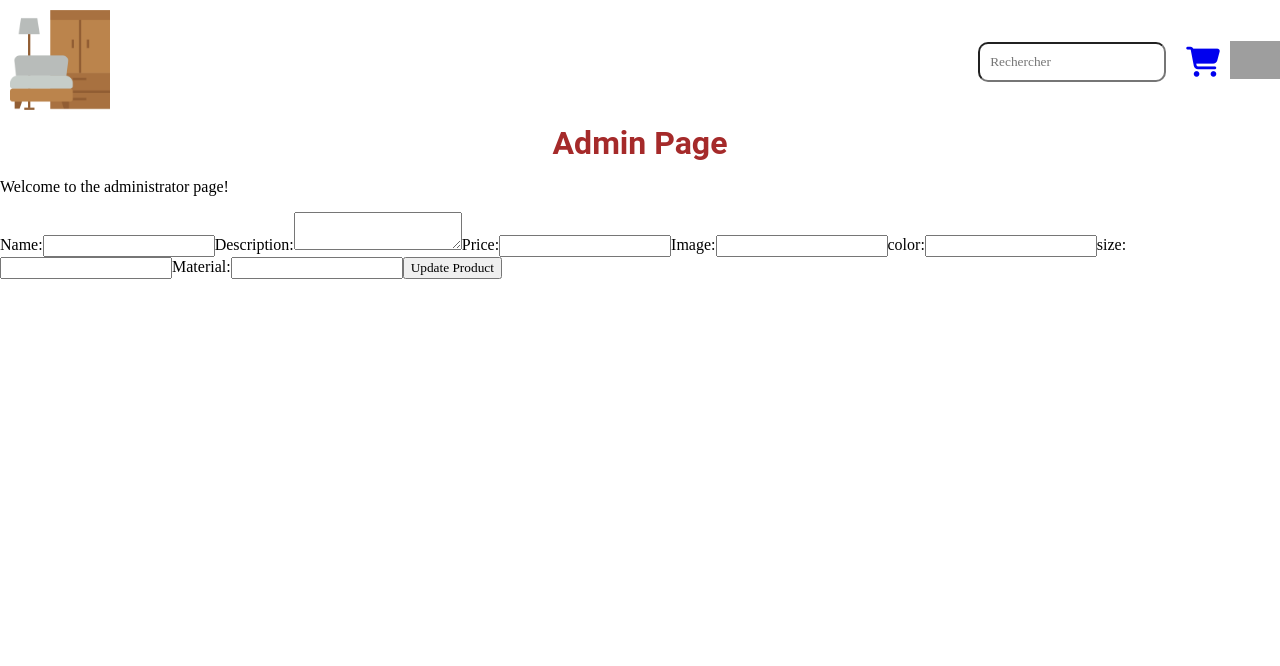
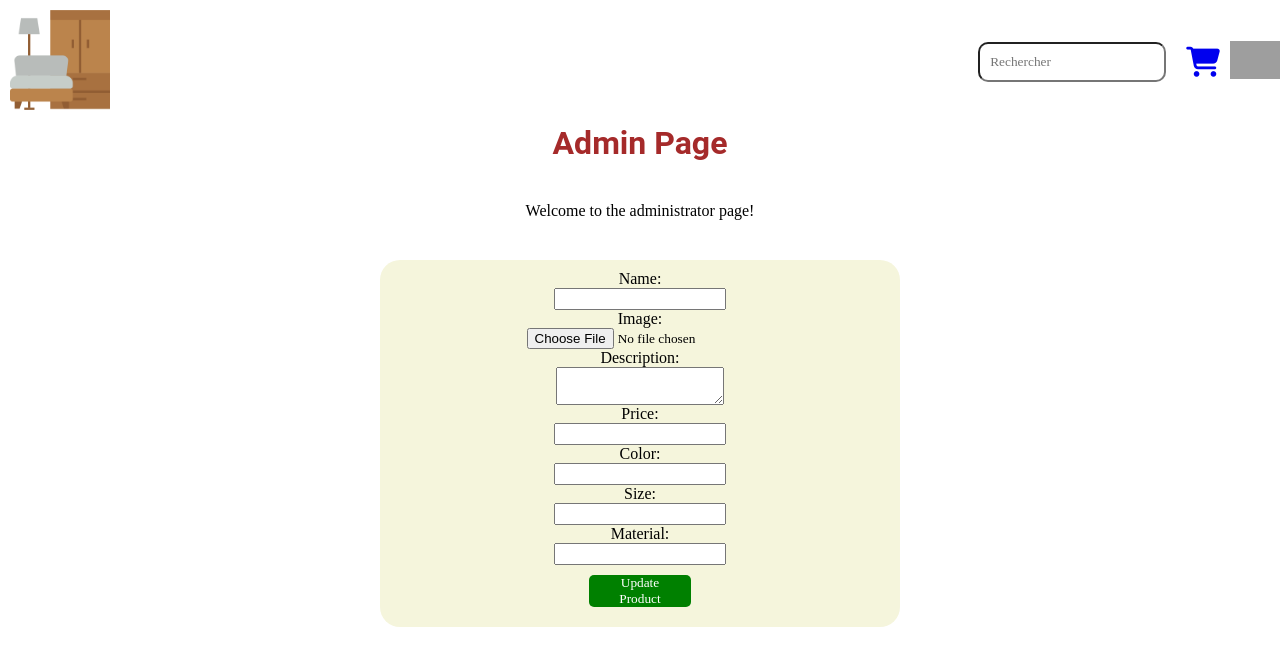
Before and after one commit to adatechschool/onmeuble, a React (Create React App) app in the folder front/: page /admin in a window 1280 px wide. Shown: the top 666 px of the page. Built offline with nearby package versions, Linux system fonts and the light colour scheme; grey boxes are pictures that could not be loaded; a web font is replaced by a local one.

Commit message:
css et listarticle page ajouter modifier

```diff
--- /dev/null
+++ b/front/src/pages/AdminPage.css
@@ -0,0 +1,69 @@
+.adminForm {
+    display: flex;
+    align-items: center;
+    flex-direction: column;
+    flex-wrap: wrap;
+    background-color: beige;
+    padding: 10px;
+    margin: auto;
+    justify-content: space-between;
+    max-width: 500px;
+    border-radius: 20px;
+}
+
+.adminForm img {
+    max-width: 200px;
+    max-height: 200px;
+}
+
+.adminPage {
+    text-align: center;
+    align-items: center;
+
+}
+
+.paraAdmin {
+    align-items: center;
+    text-align: center;
+    padding: 30px;
+    margin: 10px;
+}
+/*
+.product {
+
+}
+
+.desc {
+
+}
+
+.price {
+
+}
+
+.productColor {
+
+
+}
+
+.productImg {
+
+}
+
+.material { */
+
+
+.submitBtn, #file-upload-button {
+    width: min-content;
+    padding: 0 30px;
+    background-color: green;
+    border: none;
+    border-radius: 5px;
+    transition: all 0.3s ease;
+    margin: 10px;
+    color: white;
+}
+
+.submitBtn:hover {
+    background-color: darkgreen;
+}
--- a/front/src/pages/AdminPage.js
+++ b/front/src/pages/AdminPage.js
@@ -1,61 +1,74 @@
-import React, { useState } from 'react'
+import React, { useState } from "react";
+import "./AdminPage.css";
 
 function AdminPage() {
   const [product, setProduct] = useState({
-    name: '',
-    description: '',
-    price: '',
-    image: '',
-    color: '',
-    size: '',
-  })
+    name: "",
+    description: "",
+    price: "",
+    image: null,
+    color: "",
+    size: "",
+  });
 
   const handleInputChange = (event) => {
     setProduct({
       ...product,
       [event.target.name]: event.target.value,
-    })
-  }
+    });
+  };
+
+  const handleImageChange = (event) => {
+    const file = event.target.files[0];
+    setProduct({
+      ...product,
+      image: file,
+    });
+  };
 
   const handleSubmit = (event) => {
-    event.preventDefault()
+    event.preventDefault();
     // send a request to the server to update the product
-  }
+    console.log(product)
+  };
 
   return (
-    <div className='admin'>
-      <h1>Admin Page</h1>
-      <p>Welcome to the administrator page!</p>
-      <form onSubmit={handleSubmit}>
+    <div className="admin">
+      <h1 className="adminpage">Admin Page</h1>
+      <p className="paraAdmin">Welcome to the administrator page!</p>
+      <form className="adminForm" onSubmit={handleSubmit}>
         <label htmlFor="name">Name:</label>
         <input
+          className="product"
           type="text"
           name="name"
           value={product.name}
           onChange={handleInputChange}
         />
-        <label htmlFor="description">Description:</label>
+        <label className="productImg" htmlFor="image">Image:</label>
+        <input
+          type="file"
+          accept="image/*"
+          name="image"
+          onChange={handleImageChange}
+        />
+        {product.image && (
+          <img src={URL.createObjectURL(product.image)} alt="Product" />
+        )}
+        <label className="desc" htmlFor="description">Description:</label>
         <textarea
           name="description"
           value={product.description}
           onChange={handleInputChange}
         />
-        <label htmlFor="price">Price:</label>
+        <label className="price" htmlFor="price">Price:</label>
         <input
           type="number"
           name="price"
           value={product.price}
           onChange={handleInputChange}
         />
-        <label htmlFor="image">Image:</label>
-        <input
-          type="text"
-          name="image"
-          value={product.image}
-          onChange={handleInputChange}
-        />
-
-        <label htmlFor="image">color:</label>
+        <label className="productColor" htmlFor="image">Color:</label>
         <input
           type="text"
           name="color"
@@ -63,7 +76,7 @@ function AdminPage() {
           onChange={handleInputChange}
         />
 
-<label htmlFor="price">size:</label>
+        <label htmlFor="price">Size:</label>
         <input
           type="number"
           name="size"
@@ -71,7 +84,7 @@ function AdminPage() {
           onChange={handleInputChange}
         />
 
-        <label htmlFor="material">Material:</label>
+        <label className="material" htmlFor="material">Material:</label>
         <input
           type="text"
           name="material"
@@ -79,10 +92,10 @@ function AdminPage() {
           onChange={handleInputChange}
         />
 
-        <button type="submit">Update Product</button>
+        <button className="submitBtn" type="submit">Update Product</button>
       </form>
     </div>
-  )
+  );
 }
 
-export default AdminPage
+export default AdminPage;
```
Also changed, not shown: front/src/components/ListArticle.js (+4 -4 lines).
